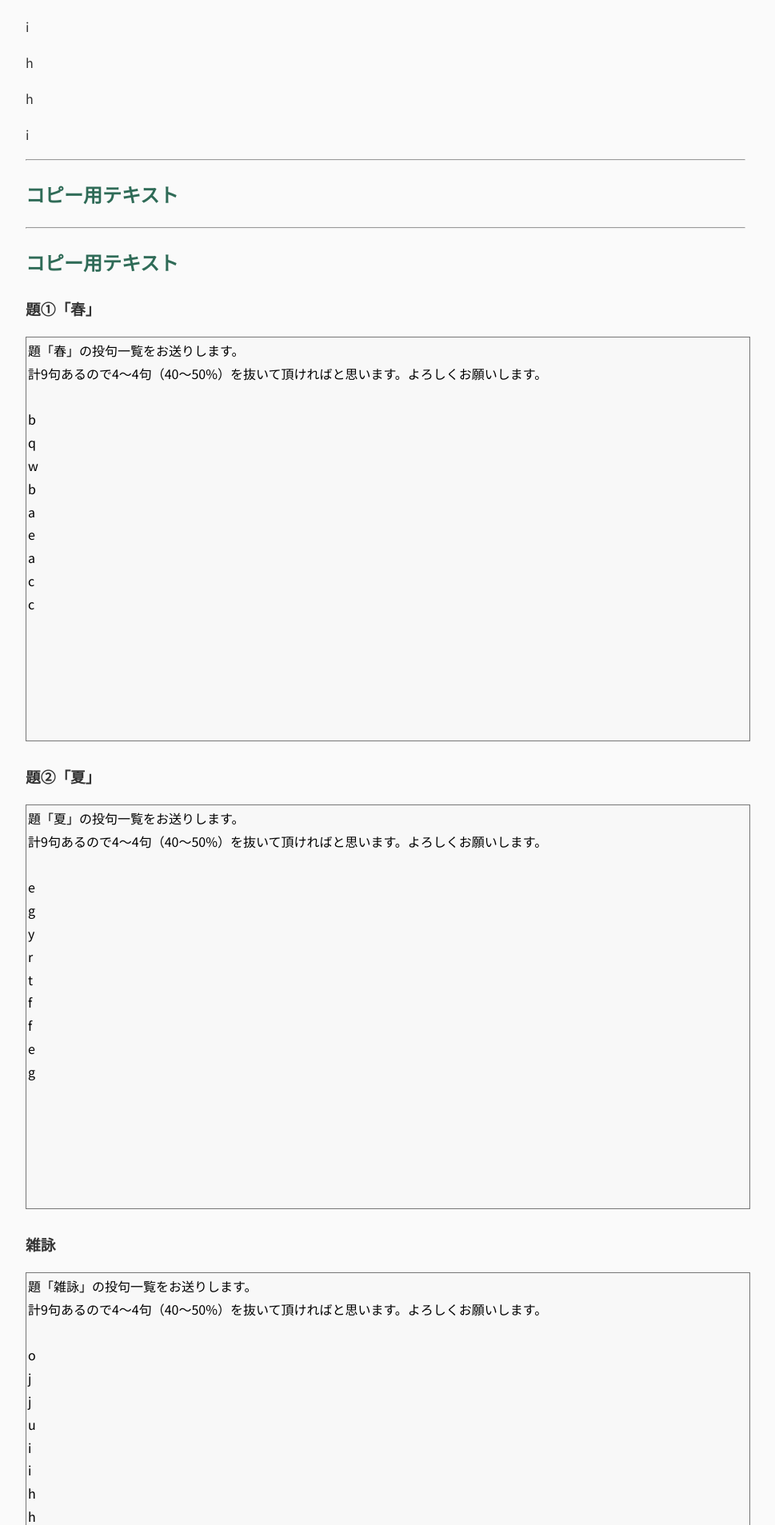
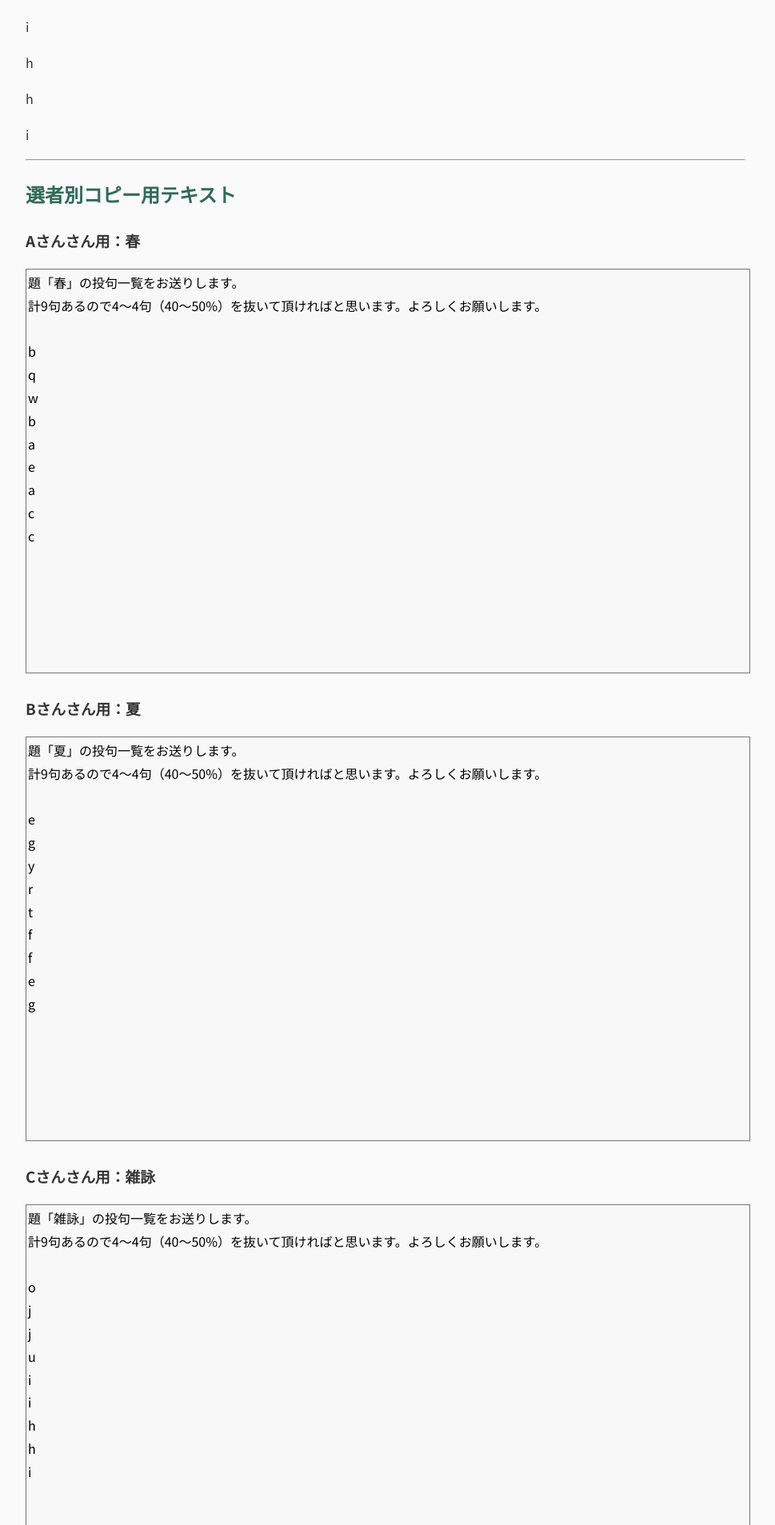
Before and after one commit to nes-710/HisuiKukai, a Flask app: page /contest/1/eiso in a window 1280 px wide. Shown: the part 1466-3373 px from the top of the page at 80% size, without its empty margins (158-1127 px from the left). Run offline with Flask 3, Linux system fonts and the light colour scheme; data comes from the database, SQL or seed files in the repository.

Commit message:
v0.3.1 選者別詠草テキストを追加

```diff
--- a/app.py
+++ b/app.py
@@ -14,6 +14,7 @@ from services.eiso_service import (
     get_eiso_data,
     group_and_shuffle_eiso,
     create_eiso_text,
+    get_judge_eiso_texts,
 )
 
 app = Flask(__name__)
@@ -155,6 +156,11 @@ def eiso(contest_id):
         grouped_eiso["free"],
     )
 
+    judge_eiso_texts = get_judge_eiso_texts(
+        contest,
+        grouped_eiso,
+    )
+
     return render_template(
         "eiso.html",
         contest=contest,
@@ -162,6 +168,7 @@ def eiso(contest_id):
         theme1_text=theme1_text,
         theme2_text=theme2_text,
         free_text=free_text,
+        judge_eiso_texts=judge_eiso_texts,
     )
 
 if __name__ == "__main__":
--- a/services/eiso_service.py
+++ b/services/eiso_service.py
@@ -59,3 +59,45 @@ def create_eiso_text(title, poems):
     lines.extend(poems)
 
     return "\n".join(lines)
+
+def get_judge_eiso_texts(contest, grouped_eiso):
+
+    judge_texts = []
+
+    judge_texts.append({
+        "judge": contest["judge1"],
+        "theme_title": contest["theme1"],
+        "text": create_eiso_text(
+            contest["theme1"],
+            grouped_eiso["theme1"],
+        ),
+    })
+
+    judge_texts.append({
+        "judge": contest["judge2"],
+        "theme_title": contest["theme2"],
+        "text": create_eiso_text(
+            contest["theme2"],
+            grouped_eiso["theme2"],
+        ),
+    })
+
+    judge_texts.append({
+        "judge": contest["free_judge"],
+        "theme_title": "雑詠",
+        "text": create_eiso_text(
+            "雑詠",
+            grouped_eiso["free"],
+        ),
+    })
+
+    judge_texts.append({
+        "judge": "nes",
+        "theme_title": "雑詠",
+        "text": create_eiso_text(
+            "雑詠",
+            grouped_eiso["free"],
+        ),
+    })
+
+    return judge_texts
--- a/templates/eiso.html
+++ b/templates/eiso.html
@@ -32,23 +32,16 @@
 
 <hr>
 
-<h2>コピー用テキスト</h2>
+<h2>選者別コピー用テキスト</h2>
 
-<hr>
+{% for item in judge_eiso_texts %}
 
-<h2>コピー用テキスト</h2>
+<h3>{{ item["judge"] }}さん用：{{ item["theme_title"] }}</h3>
 
-<h3>題①「{{ contest["theme1"] }}」</h3>
+<textarea rows="15" readonly>{{ item["text"] }}</textarea>
 
-<textarea rows="15" readonly>{{ theme1_text }}</textarea>
+{% endfor %}
 
-<h3>題②「{{ contest["theme2"] }}」</h3>
-
-<textarea rows="15" readonly>{{ theme2_text }}</textarea>
-
-<h3>雑詠</h3>
-
-<textarea rows="15" readonly>{{ free_text }}</textarea>
 
 <p>
 <a href="/contest/{{ contest['id'] }}">句会ダッシュボードへ戻る</a>
```
